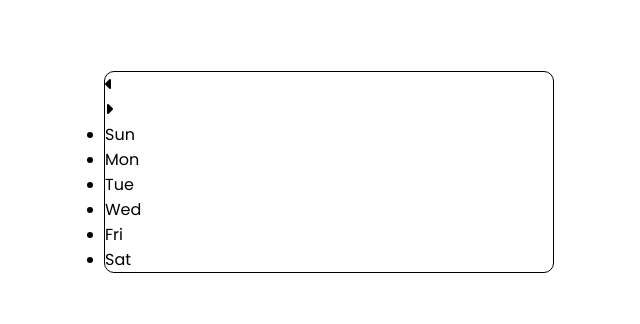
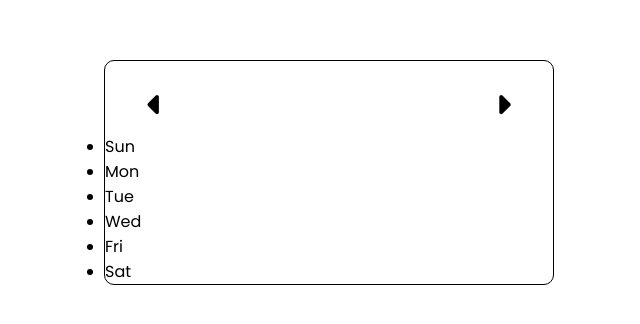
Before and after one commit to draunzler/calendar-js-app, a plain HTML site: page index.html in a window 1280 px wide. Shown: the part 228-552 px from the top of the page, without its empty margins (311-951 px from the left). Drawn offline with Linux system fonts and the light colour scheme.

Commit message:
css update

```diff
--- a/style.css
+++ b/style.css
@@ -17,3 +17,24 @@ body{
   border: 1px solid black;
   border-radius: 10px;
 }
+.wrapper header{
+  display: flex;
+  align-items: center;
+  padding: 25px 30px 10px;
+  justify-content: space-between;
+}
+header .icons{
+  display: flex;
+}
+header .icons i{
+  height: 38px;
+  width: 38px;
+  margin: 0 1px;
+  cursor: pointer;
+  color: black;
+  text-align: center;
+  line-height: 38px;
+  font-size: 1.9rem;
+  user-select: none;
+  border-radius: 50%;
+}
```
